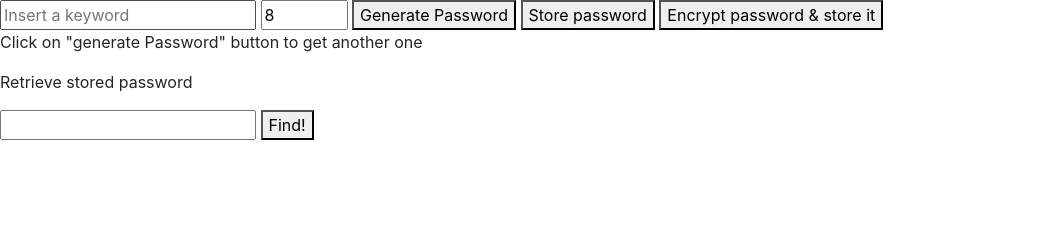
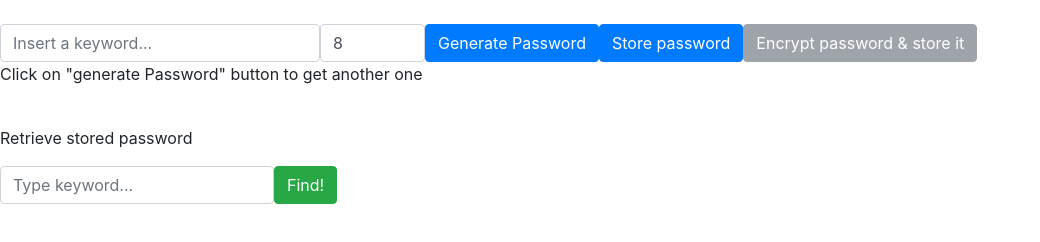
Before and after one commit to darisjerez/passwordGenerator, a plain HTML site: page index.html in a window 1280 px wide. Shown: the whole page, without its empty margins (0-1040 px from the left). Drawn offline with nearby package versions, Linux system fonts and the light colour scheme.

Commit message:
stylish buttons and inputs

```diff
--- a/index.html
+++ b/index.html
@@ -14,18 +14,21 @@
     <script src="./index.js" defer></script>
 </head>
 <body>
-    <div>
-        <input type="text" id="passwordKeyword" placeholder="Insert a keyword" required>
-        <input type="number" id="passwordLength" min="8" max="16" value="8">
-        <button id="generatePassword">Generate Password</button>
-        <button id="storePassword">Store password</button>
-        <button id="encryptPassword">Encrypt password & store it</button>
+    <br>
+    <div class="form-inline">
+        <input class="form-control w-25" type="text" id="passwordKeyword" placeholder="Insert a keyword..." required>
+        <input class="form-control" type="number" id="passwordLength" min="8" max="16" value="8">
+        <button id="generatePassword" class="btn btn-primary">Generate Password</button>
+        <button id="storePassword" class="btn btn-primary">Store password</button>
+        <button id="encryptPassword" class="btn btn-secondary" disabled>Encrypt password & store it</button>
     </div>
+
     <p>Click on "generate Password" button to get another one</p>
-    <div>
-        <p>Retrieve stored password</p>
-        <input type="text" id="keyword">
-        <button id="search">Find!</button>
+    <br>
+    <p>Retrieve stored password</p>
+    <div class="form-inline">
+        <input type="text" class="form-control" id="keyword" placeholder="Type keyword...">
+        <button id="search" class="btn btn-success">Find!</button>
     </div>
 </body>
 </html>
```
